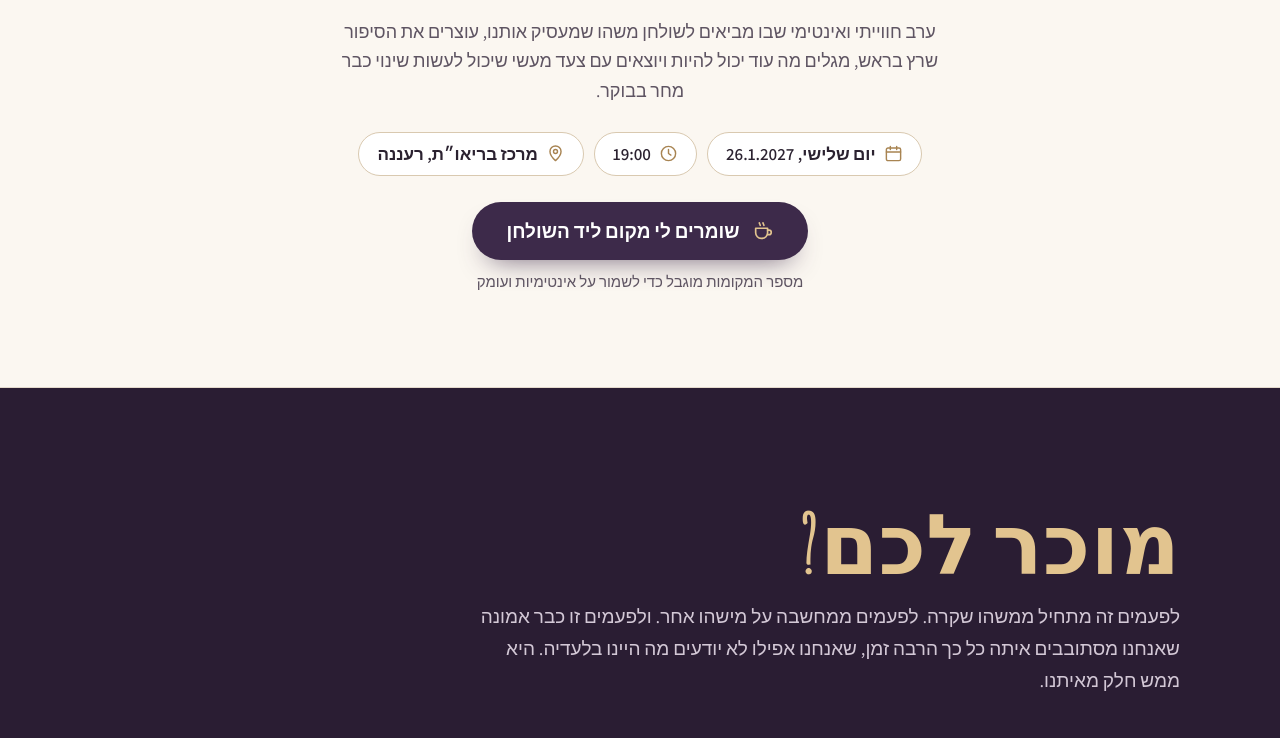
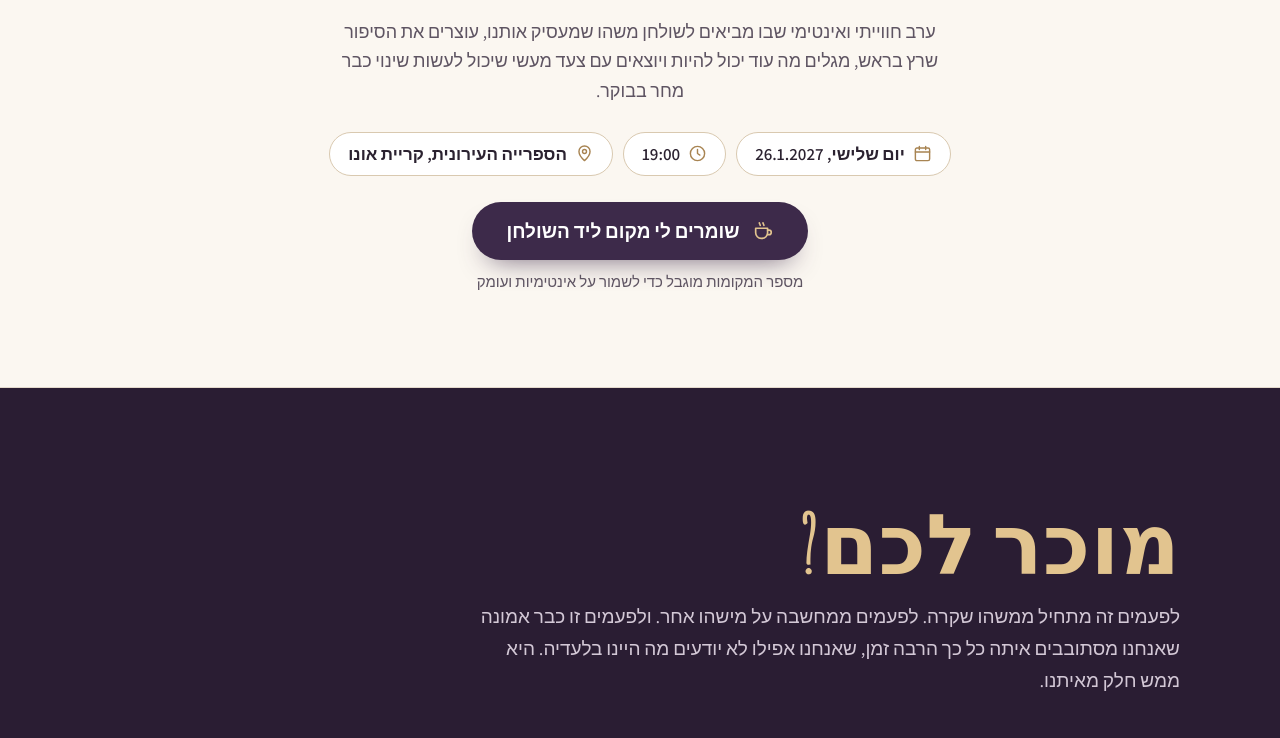
Before and after one commit to danidliod/meitalAI-public, a plain HTML site: page cafe/index.html in a window 1280 px wide. Shown: the part 1380-2118 px from the top of the page. Drawn offline with Linux system fonts and the light colour scheme; a web font is replaced by a local one.

Commit message:
עדכון מיקום הסדנה: הספרייה העירונית, קריית אונו
Co-Authored-By: Claude Opus 5.5 <noreply@anthropic.com>
Claude-Session: https://claude.ai/code/session_0123HwdMFANWcqXNv8rt6Tk1

```diff
--- a/cafe/index.html
+++ b/cafe/index.html
@@ -4,9 +4,9 @@
 <meta charset="utf-8">
 <meta name="viewport" content="width=device-width, initial-scale=1">
 <title>בית קפה של אפשרויות</title>
-<meta name="description" content="ערב חווייתי ואינטימי עם מיטל דניאלי ויעל אלון · יום שלישי 26.1.2027 · 19:00 · מרכז בריאו״ת, רעננה">
+<meta name="description" content="ערב חווייתי ואינטימי עם מיטל דניאלי ויעל אלון · יום שלישי 26.1.2027 · 19:00 · הספרייה העירונית, קריית אונו">
 <meta property="og:title" content="בית קפה של אפשרויות – סדנה עם מיטל ויעל">
-<meta property="og:description" content="ערב חווייתי ואינטימי עם מיטל דניאלי ויעל אלון · יום שלישי 26.1.2027 · 19:00 · מרכז בריאו״ת, רעננה">
+<meta property="og:description" content="ערב חווייתי ואינטימי עם מיטל דניאלי ויעל אלון · יום שלישי 26.1.2027 · 19:00 · הספרייה העירונית, קריית אונו">
 <meta property="og:type" content="website">
 <meta property="og:url" content="https://danidliod.github.io/meitalAI-public/cafe/">
 <meta property="og:image" content="https://danidliod.github.io/meitalAI-public/cafe/hero.jpg">
@@ -48,7 +48,7 @@ a:focus-visible{outline:3px solid var(--gold);outline-offset:3px}
 <div style="display: flex; flex-wrap: wrap; justify-content: center; gap: 10px">
 <span style="display: inline-flex; align-items: center; gap: 8px; padding: 10px 18px; background: #FFFFFF; border: 1px solid #D9C9B0; border-radius: 999px; font-size: 17px; font-weight: 600"><svg width="19" height="19" viewBox="0 0 24 24" fill="none" stroke="#A88452" stroke-width="1.8" stroke-linecap="round" stroke-linejoin="round" aria-hidden="true"><rect x="3" y="5" width="18" height="16" rx="2"></rect><path d="M3 10h18M8 3v4M16 3v4"></path></svg>יום שלישי, 26.1.2027</span>
 <span style="display: inline-flex; align-items: center; gap: 8px; padding: 10px 18px; background: #FFFFFF; border: 1px solid #D9C9B0; border-radius: 999px; font-size: 17px; font-weight: 600"><svg width="19" height="19" viewBox="0 0 24 24" fill="none" stroke="#A88452" stroke-width="1.8" stroke-linecap="round" stroke-linejoin="round" aria-hidden="true"><circle cx="12" cy="12" r="9"></circle><path d="M12 7v5l3 2"></path></svg>19:00</span>
-<span style="display: inline-flex; align-items: center; gap: 8px; padding: 10px 18px; background: #FFFFFF; border: 1px solid #D9C9B0; border-radius: 999px; font-size: 17px; font-weight: 600"><svg width="19" height="19" viewBox="0 0 24 24" fill="none" stroke="#A88452" stroke-width="1.8" stroke-linecap="round" stroke-linejoin="round" aria-hidden="true"><path d="M12 21s-7-6.2-7-11.5A7 7 0 0 1 19 9.5C19 14.8 12 21 12 21z"></path><circle cx="12" cy="9.5" r="2.5"></circle></svg>מרכז בריאו״ת, רעננה</span>
+<span style="display: inline-flex; align-items: center; gap: 8px; padding: 10px 18px; background: #FFFFFF; border: 1px solid #D9C9B0; border-radius: 999px; font-size: 17px; font-weight: 600"><svg width="19" height="19" viewBox="0 0 24 24" fill="none" stroke="#A88452" stroke-width="1.8" stroke-linecap="round" stroke-linejoin="round" aria-hidden="true"><path d="M12 21s-7-6.2-7-11.5A7 7 0 0 1 19 9.5C19 14.8 12 21 12 21z"></path><circle cx="12" cy="9.5" r="2.5"></circle></svg>הספרייה העירונית, קריית אונו</span>
 </div>
 <div style="display: flex; flex-direction: column; align-items: center; gap: 12px">
 <a href="#register" style="display: inline-flex; align-items: center; justify-content: center; gap: 12px; min-height: 58px; padding: 0 34px; background: #3D2A4A; color: #FFFFFF; text-decoration: none; font-weight: 700; font-size: 19px; border-radius: 999px; box-shadow: 0 14px 28px -16px rgba(61, 42, 74, 0.8)"><svg width="22" height="22" viewBox="0 0 24 24" fill="none" stroke="#E2C48F" stroke-width="1.8" stroke-linecap="round" stroke-linejoin="round" aria-hidden="true"><path d="M4 9h13v5a6 6 0 0 1-6 6h-1a6 6 0 0 1-6-6V9z"></path><path d="M17 11h1.5a2.5 2.5 0 0 1 0 5H17"></path><path d="M8 3c0 1.5 1 1.5 1 3M12 3c0 1.5 1 1.5 1 3"></path></svg>שומרים לי מקום ליד השולחן</a>
@@ -220,7 +220,7 @@ a:focus-visible{outline:3px solid var(--gold);outline-offset:3px}
 <div style="width: 100%; display: flex; flex-direction: column; border-top: 1px solid #E3D9CC">
 <div style="display: flex; align-items: center; justify-content: center; gap: 10px; padding: 14px 0; border-bottom: 1px solid #E3D9CC; font-size: 18px; font-weight: 600"><svg width="20" height="20" viewBox="0 0 24 24" fill="none" stroke="#A88452" stroke-width="1.8" stroke-linecap="round" stroke-linejoin="round" aria-hidden="true"><rect x="3" y="5" width="18" height="16" rx="2"></rect><path d="M3 10h18M8 3v4M16 3v4"></path></svg>יום שלישי, 26.1.2027</div>
 <div style="display: flex; align-items: center; justify-content: center; gap: 10px; padding: 14px 0; border-bottom: 1px solid #E3D9CC; font-size: 18px; font-weight: 600"><svg width="20" height="20" viewBox="0 0 24 24" fill="none" stroke="#A88452" stroke-width="1.8" stroke-linecap="round" stroke-linejoin="round" aria-hidden="true"><circle cx="12" cy="12" r="9"></circle><path d="M12 7v5l3 2"></path></svg>בשעה 19:00</div>
-<div style="display: flex; align-items: center; justify-content: center; gap: 10px; padding: 14px 0; border-bottom: 1px solid #E3D9CC; font-size: 18px; font-weight: 600"><svg width="20" height="20" viewBox="0 0 24 24" fill="none" stroke="#A88452" stroke-width="1.8" stroke-linecap="round" stroke-linejoin="round" aria-hidden="true"><path d="M12 21s-7-6.2-7-11.5A7 7 0 0 1 19 9.5C19 14.8 12 21 12 21z"></path><circle cx="12" cy="9.5" r="2.5"></circle></svg>מרכז בריאו״ת, רעננה</div>
+<div style="display: flex; align-items: center; justify-content: center; gap: 10px; padding: 14px 0; border-bottom: 1px solid #E3D9CC; font-size: 18px; font-weight: 600"><svg width="20" height="20" viewBox="0 0 24 24" fill="none" stroke="#A88452" stroke-width="1.8" stroke-linecap="round" stroke-linejoin="round" aria-hidden="true"><path d="M12 21s-7-6.2-7-11.5A7 7 0 0 1 19 9.5C19 14.8 12 21 12 21z"></path><circle cx="12" cy="9.5" r="2.5"></circle></svg>הספרייה העירונית, קריית אונו</div>
 </div>
 <div style="width: 100%; display: flex; flex-direction: column; align-items: center; gap: 16px">
 <span style="font-family: 'Amatic SC', cursive; font-weight: 700; font-size: 34px; line-height: 1; color: #7A5C30">בחרו את הכרטיס שלכם</span>
@@ -251,7 +251,7 @@ a:focus-visible{outline:3px solid var(--gold);outline-offset:3px}
 
 <footer style="background: #2A1D33; color: #D3C8D6; padding: 36px 20px; display: flex; flex-direction: column; align-items: center; gap: 6px; text-align: center">
 <span style="font-family: 'Frank Ruhl Libre', 'David', serif; font-weight: 700; font-size: 22px; color: #F6F0E8">בית קפה של אפשרויות</span>
-<span style="font-size: 15px">26.1.2027 · מרכז בריאו״ת, רעננה · מיטל דניאלי ויעל אלון</span>
+<span style="font-size: 15px">26.1.2027 · הספרייה העירונית, קריית אונו · מיטל דניאלי ויעל אלון</span>
 </footer>
 
 </div>
```
